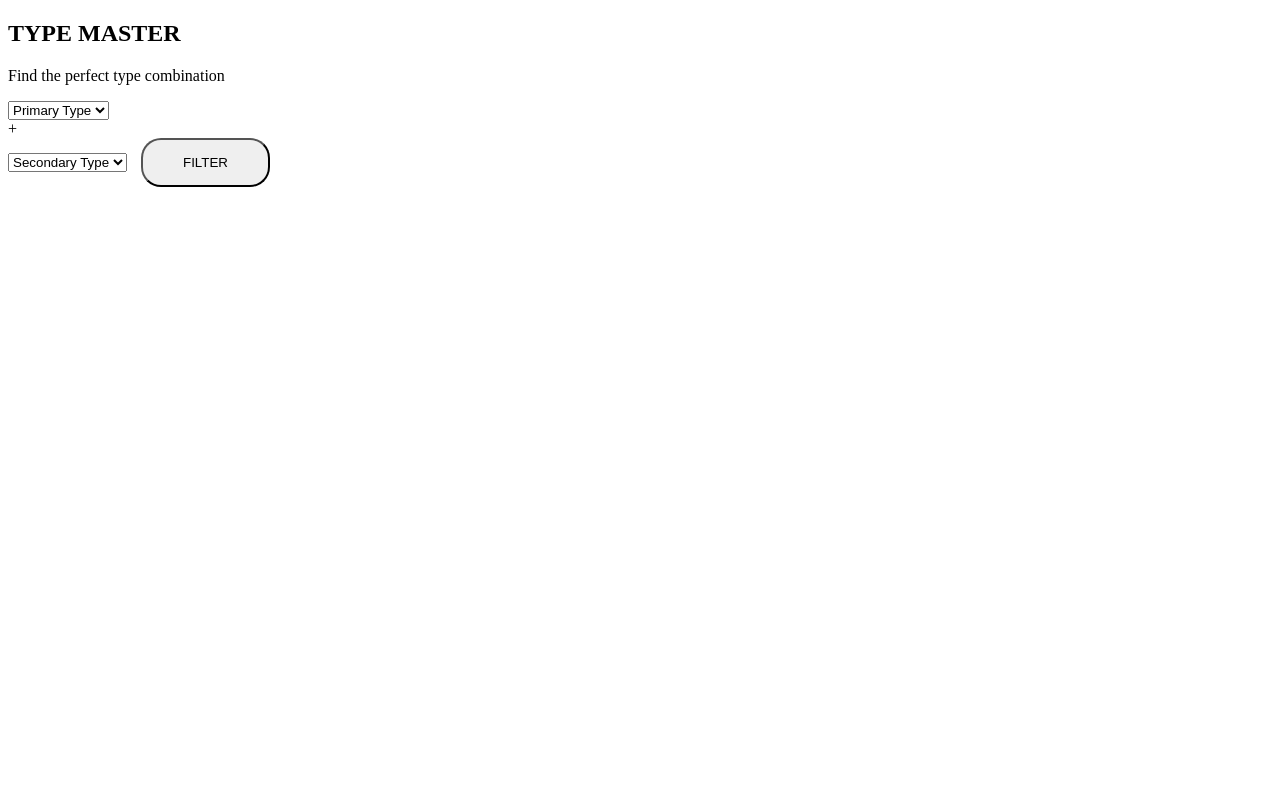
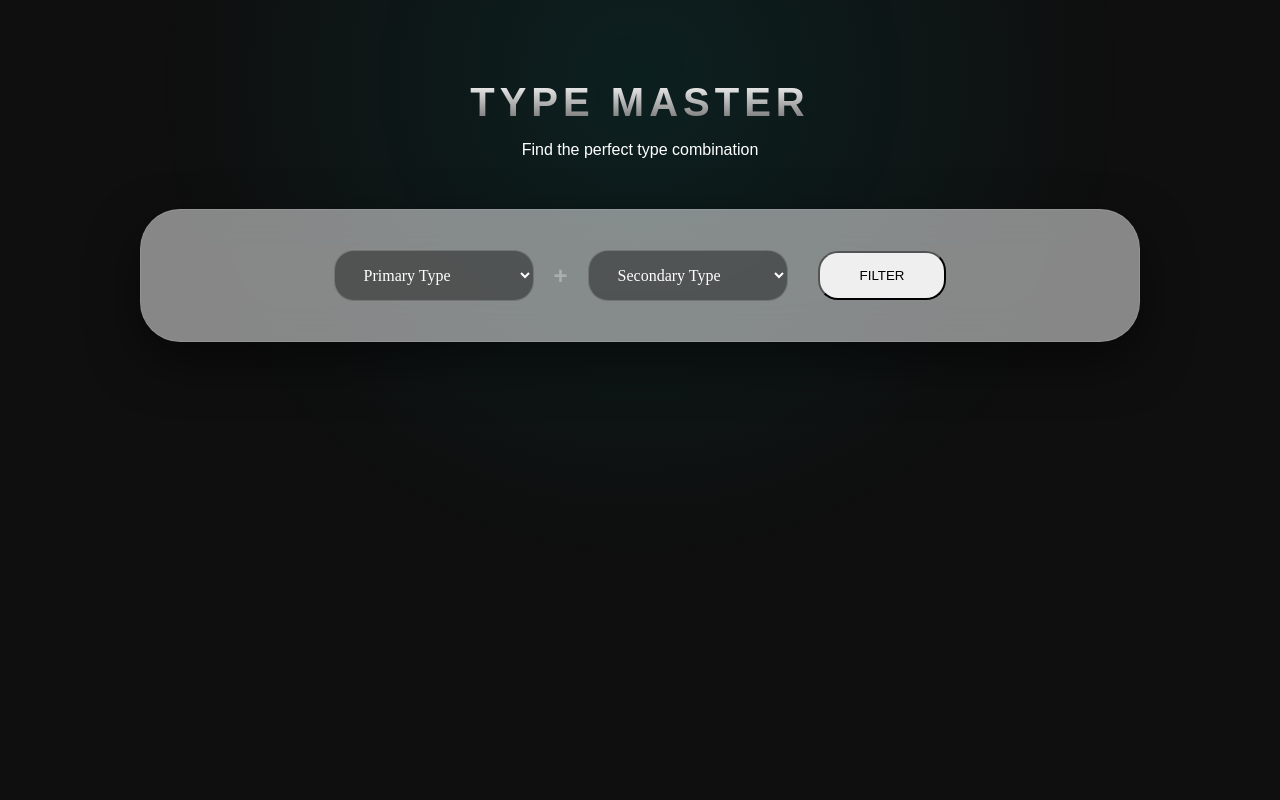
Before and after one commit to ClydeLimbaga420/Pokepedia, a PHP site: page /type-search.php in a window 1280 px wide. Run offline with PHP 8.4, Linux system fonts and the light colour scheme.

Commit message:
Update system

```diff
--- a/type-search.php
+++ b/type-search.php
@@ -39,6 +39,141 @@ if ($t1 || $t2) {
     <meta charset="UTF-8">
     <meta name="viewport" content="width=device-width, initial-scale=1.0">
     <title>Type-Search</title>
+
+    <style>
+        :root {
+            --accent: #008080;
+            --glass: rgba(255, 255, 255, 0.5);
+        }
+
+        body {
+            background: #0f0f0f;
+            color: white;
+            font-family: 'Poppins', sans-serif;
+            margin: 0;
+            min-height: 100vh;
+        }
+
+        body::before {
+            content: '';
+            position: fixed;
+            top: 0;
+            left: 0;
+            width: 100%;
+            height: 100%;
+            background: radial-gradient(circle at 50% 10%, var(--accent), transparent 50%);
+            opacity: 0.15;
+            z-index: -1;
+        }
+
+        .container {
+            max-width: 1000px;
+            margin: 0 auto;
+            padding: 80px 20px;
+        }
+
+        .header-section {
+            text-align: center;
+            margin-bottom: 50px;
+        }
+
+        .header-section h2 {
+            font-size: 2.5rem;
+            font-weight: 800;
+            letter-spacing: 5px;
+            margin: 0;
+            background: linear-gradient(to bottom, #fff, #666);
+            -webkit-background-clip: text;
+            -webkit-text-fill-color: transparent;
+        }
+
+        .search-card {
+            background: var(--glass);
+            backdrop-filter: blur(20px);
+            border: 1px solid rgba(255, 255, 255, 0.1);
+            padding: 40px;
+            border-radius: 40px;
+            box-shadow: 0 20px 50px rgba(0,0,0,0.5);
+        }
+
+        .dropdown-group {
+            display: flex;
+            justify-content: center;
+            align-items: center;
+            gap: 20px;
+            flex-wrap: wrap;
+        }
+
+        select {
+            background: rgba(0,0,0,0.4);
+            color: white;
+            border: 1px solid rgba(255, 255, 255, 0.2);
+            padding: 15px 25px;
+            border-radius: 20px;
+            font-family:'Poppins';
+            font-size: 1rem;
+            width: 200px;
+            outline: none;
+            cursor: pointer;
+            transition: 0.3s;
+        }
+
+        select:focus {
+            border-color: var(--select);
+            box-shadow: 0 0 15px rgba(0, 128, 128, 0.3);
+        }
+
+        .plus-sign {
+            font-size: 1.5rem;
+            font-weight: 800;
+            opacity: 0.3;
+        }
+
+        .results-grid {
+            display: grid;
+            grid-template-columns: repeat(auto-fill, minmax(220px, 1fr));
+            gap: 25px;
+            margin-top: 60px;
+        }
+
+        .poke-card {
+            background: var(--glass);
+            border-radius: 30px;
+            padding: 25px;
+            text-align: center;
+            text-decoration: none;
+            color: white;
+            border: 1px solid rgba(255, 255, 255, 0.05);
+            transition: transform 0.4s cubic-bezier(0.175, 0.885, 0.32, 1.275), background 0.3s;
+        }
+
+        .poke-card:hover {
+            transform: translateY(-10px);
+            background: rgba(255, 255, 255, 0.08);
+            border-color: var(--accent);
+        }
+
+        .poke-card img {
+            width: 120px;
+            filter: drop-shadow(0 10px 20px rgba(0,0,0,0.4));
+        }
+
+        .poke-card h4 {
+            margin: 15px 0 10px;
+            text-transform: uppercase;
+            letter-spacing: 1px;
+        }
+
+        .type-pill {
+            font-size: 0.6rem;
+            padding: 5px 12px;
+            border-radius: 50px;
+            font-weight: 800;
+            text-transform: uppercase;
+            display: inline-block;
+        }
+    </style>
+
 </head>
 <body>
 
```
